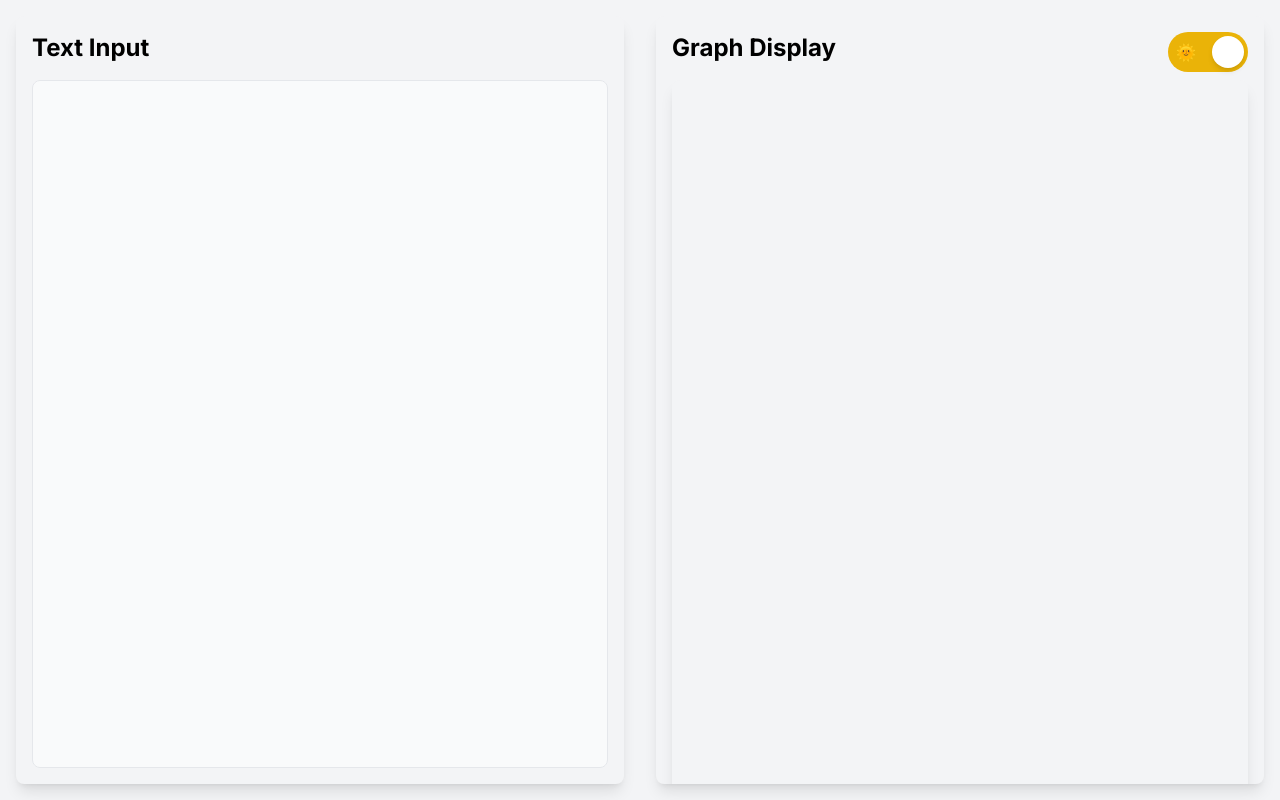
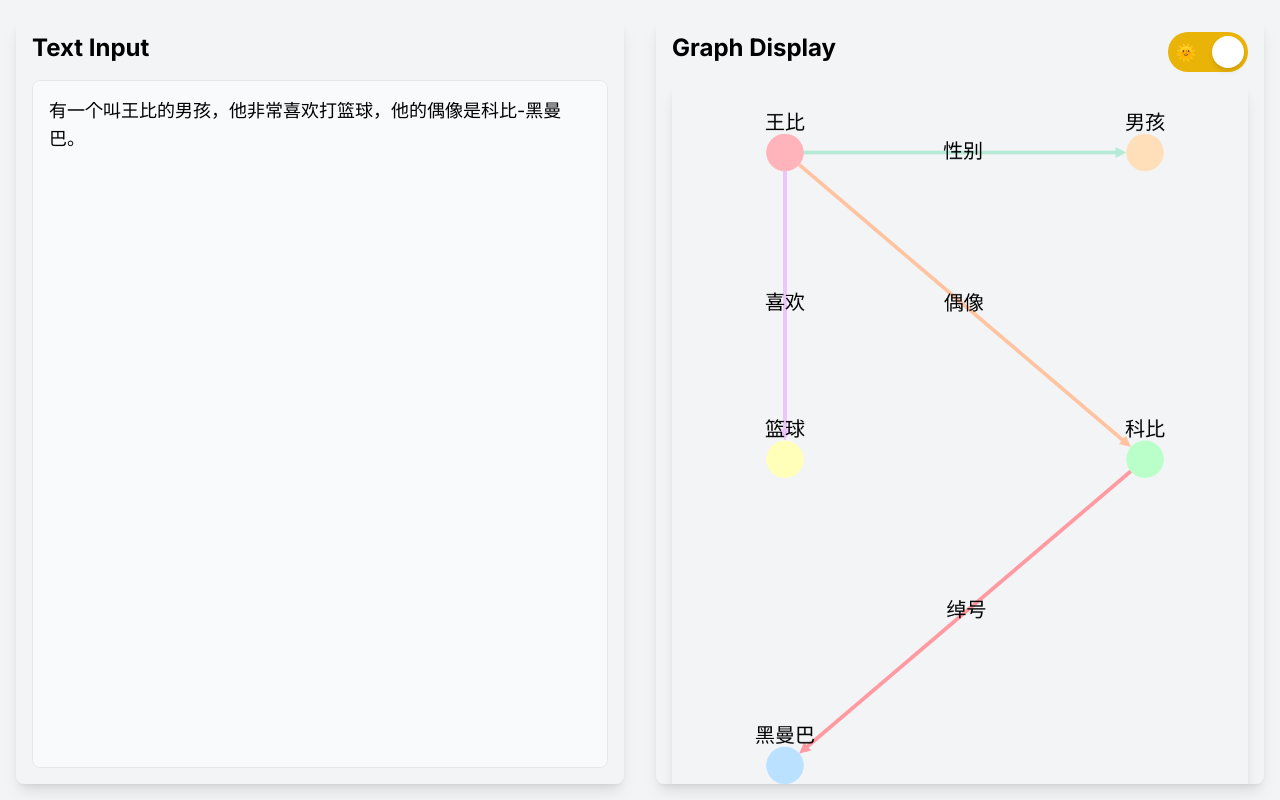
Before and after one commit to Nagi-ovo/Mind4U, a Next.js app in the folder frontend/: page / in a window 1280 px wide. Built offline with nearby package versions, Linux system fonts and the light colour scheme.

Commit message:
feat: default kg render

```diff
--- a/frontend/src/app/components/TextInput.tsx
+++ b/frontend/src/app/components/TextInput.tsx
@@ -3,9 +3,10 @@ import React, { useRef, useEffect } from 'react';
 interface TextInputProps {
   onTextSubmit: (text: string) => void;
   theme: string; // Add theme prop
+  defaultText?: string; // Add defaultText prop
 }
 
-const TextInput: React.FC<TextInputProps> = ({ onTextSubmit, theme }) => {
+const TextInput: React.FC<TextInputProps> = ({ onTextSubmit, theme, defaultText }) => {
   const textRef = useRef<HTMLDivElement>(null);
 
   const handleInput = (event: React.FormEvent<HTMLDivElement>) => {
@@ -21,8 +22,11 @@ const TextInput: React.FC<TextInputProps> = ({ onTextSubmit, theme }) => {
   useEffect(() => {
     if (textRef.current) {
       textRef.current.focus();
+      if (defaultText) {
+        textRef.current.innerText = defaultText;
+      }
     }
-  }, []);
+  }, [defaultText]);
 
   return (
     <div
--- a/frontend/src/app/page.tsx
+++ b/frontend/src/app/page.tsx
@@ -7,8 +7,19 @@ import ThemeToggleButton from './components/ThemeToggleButton'; // Import the ne
 
 const GraphDisplay = dynamic(() => import('./components/GraphDisplay'), { ssr: false });
 
+const defaultElements = {
+  nodes: [
+    {'data': {'id': '1', 'label': '王比'}}, {'data': {'id': '2', 'label': '男孩'}}, {'data': {'id': '3', 'label': '篮球'}}, {'data': {'id': '4', 'label': '科比'}}, {'data': {'id': '5', 'label': '黑曼巴'}}
+  ],
+  edges: [
+    {'data': {'source': '1', 'target': '2', 'label': '性别'}}, {'data': {'source': '1', 'target': '3', 'label': '喜欢'}}, {'data': {'source': '1', 'target': '4', 'label': '偶像'}}, {'data': {'source': '4', 'target': '5', 'label': '绰号'}}
+  ]
+}; // 默认的知识图谱 JSON 结果
+
+const defaultText = "有一个叫王比的男孩，他非常喜欢打篮球，他的偶像是科比-黑曼巴。"; // 默认输入例子
+
 const Home: React.FC = () => {
-  const [elements, setElements] = useState<{ nodes: any[], edges: any[] }>({ nodes: [], edges: [] });
+  const [elements, setElements] = useState<{ nodes: any[], edges: any[] }>(defaultElements); // 使用默认的知识图谱 JSON 结果
   const [theme, setTheme] = useState('light'); // Default theme is light
   const [isClient, setIsClient] = useState(false);
 
@@ -52,7 +63,7 @@ const Home: React.FC = () => {
       <div className={`flex h-screen overflow-hidden ${theme === 'light' ? 'bg-gray-100' : 'bg-gray-900'}`}>
         <div className={`flex-1 flex flex-col p-4 m-4 rounded-lg shadow-lg overflow-hidden ${theme === 'light' ? 'bg-gray-100' : 'bg-gray-800'}`}>
           <h2 className="text-2xl font-bold mb-4">Text Input</h2>
-          <TextInput onTextSubmit={handleTextSubmit} theme={theme} />
+          <TextInput onTextSubmit={handleTextSubmit} theme={theme} defaultText={defaultText} />
         </div>
         <div className={`flex-1 p-4 m-4 rounded-lg shadow-lg overflow-hidden relative ${theme === 'light' ? 'bg-gray-100' : 'bg-gray-800'}`}>
           <h2 className="text-2xl font-bold mb-4">Graph Display</h2>
```
Also changed, not shown: 2 other files (tests, documents, lock files or other folders).
